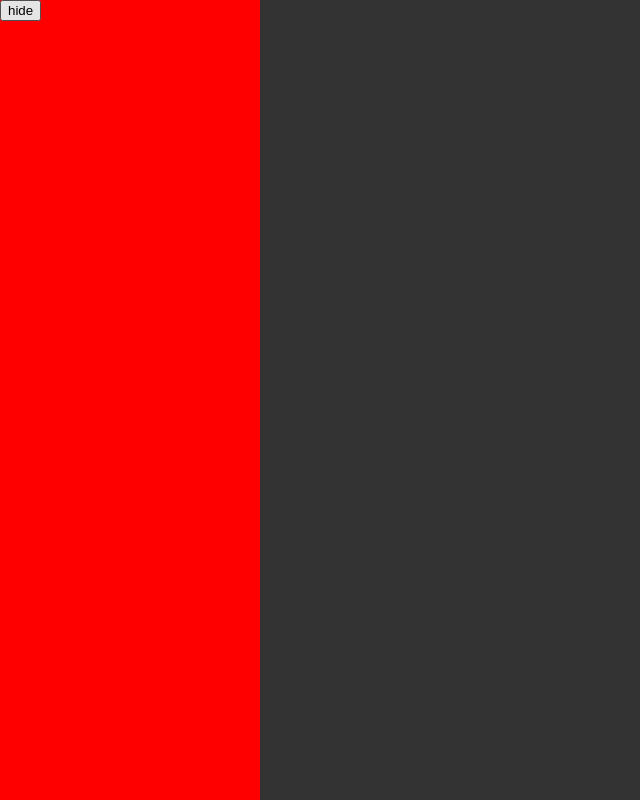
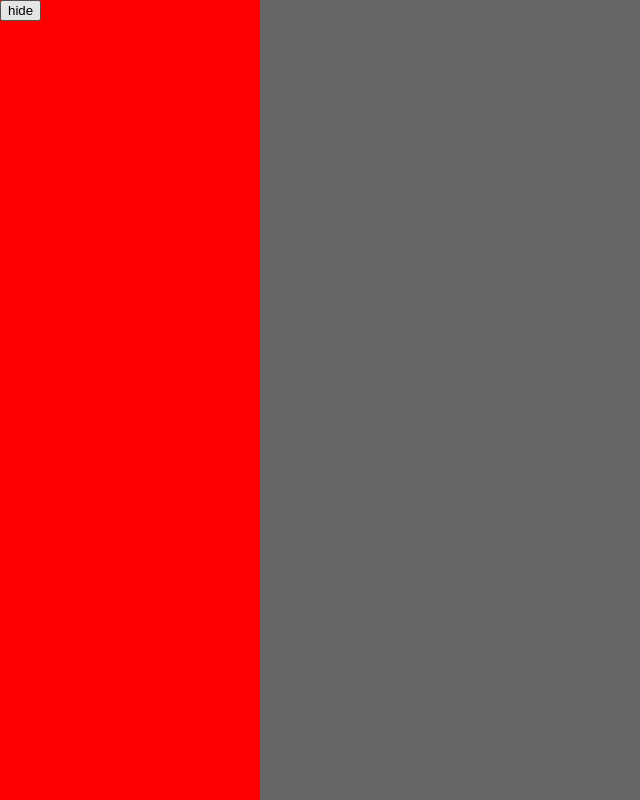
Before and after one commit to xl09/index, a plain HTML site: page index.html in a window 1280 px wide. Both pictures are taken after a click on the button "show". Shown: the whole page, without its empty margins (0-640 px from the left). Drawn offline with Linux system fonts and the light colour scheme.

Commit message:
Update index.html

```diff
--- a/index.html
+++ b/index.html
@@ -36,7 +36,7 @@
         .mask.show {
             width: 100%;
             height: 100%;
-            opacity: .8;
+            opacity: .6;
         }
 
         .drawer.show {
```
